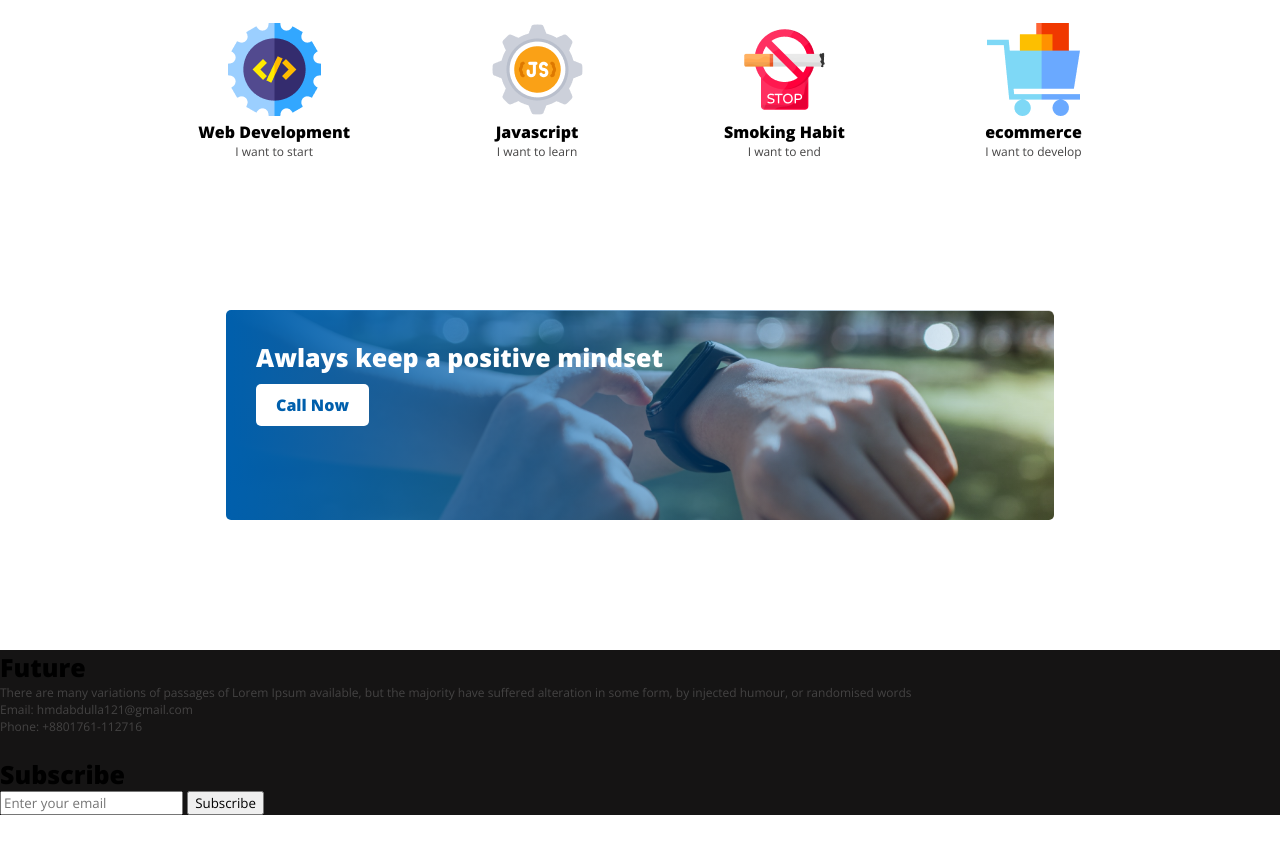
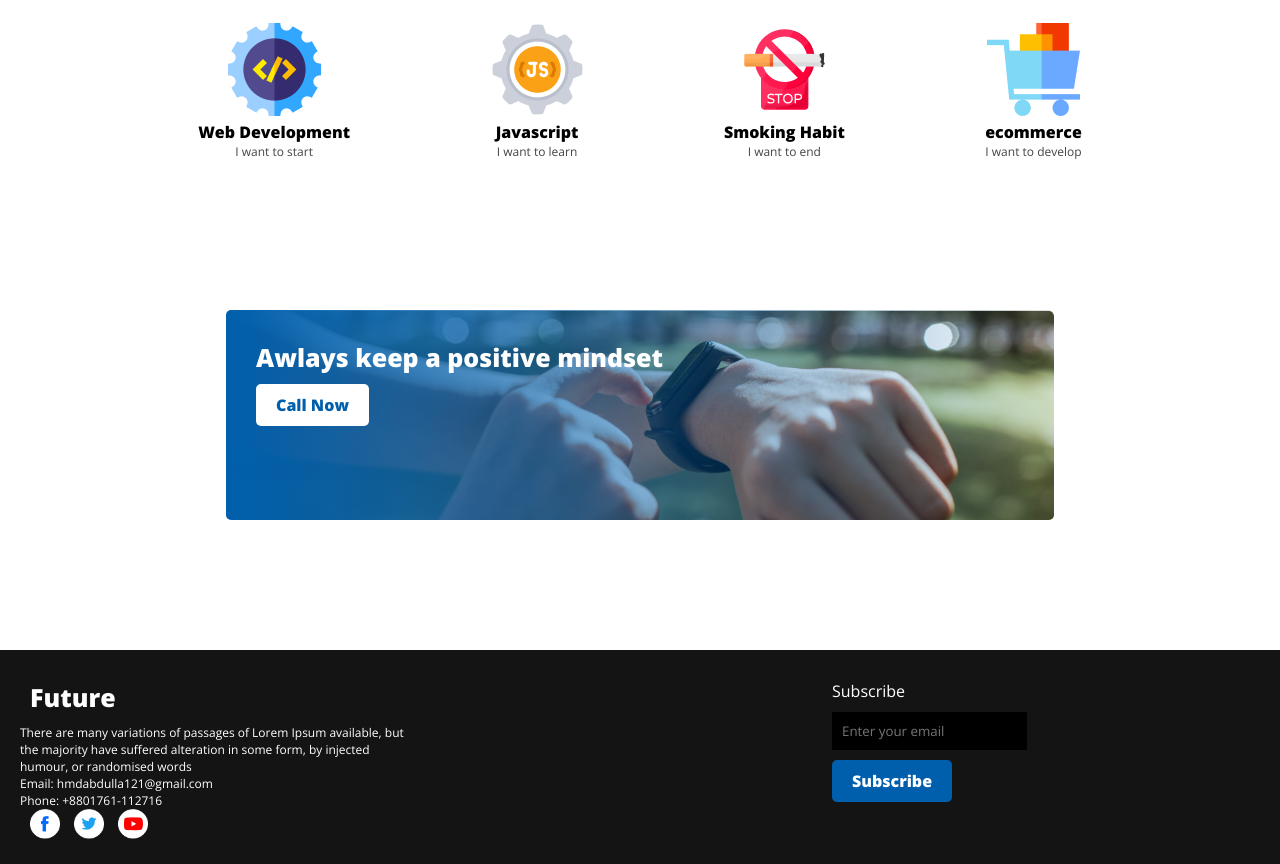
Before and after one commit to AbdullaAlMamun121/assignment-1, a plain HTML site: page index.html in a window 1280 px wide. Shown: the part 2301-3165 px from the top of the page. Before the commit the page ends 3116 px from the top, so only its background shows below. Drawn offline with nearby package versions, Linux system fonts and the light colour scheme.

Commit message:
finish maybe

```diff
--- a/css/style.css
+++ b/css/style.css
@@ -186,6 +186,52 @@ p{
     margin-bottom: 10px;
 }
 /* positive-mind section end */
+/* Footer section */
 .future-section{
+    width: 100%;
     background-color: #151414;
+    display: flex;
 }
+.future-content{
+    width: 30%;
+    margin: 20px;
+}
+.future h3{
+    color: white;
+    padding: 10px;
+}
+.future p{
+    color: white;
+}
+.icon img{
+    width: 30px;
+    height: 30px;
+    margin-left: 10px;
+}
+.subscribe{
+    width: 30%;
+   position: absolute;
+   right: 5%;
+   padding-top: 30px;
+}
+.subscribe h3{
+    color: white;
+    font-weight: 100;
+    font-size: 16px;
+}
+.subscribe input{
+    padding: 10px 10px;
+    display: block;
+    margin: 10px 0;
+    background-color: black;
+    border: 0;
+}
+.btn-diff{
+    background-color: #005FAC;
+    padding: 10px 20px;
+    color: white;
+    font-weight: 700;
+    font-size: 16px;
+    border: 0;
+    border-radius: 5px;
+}
--- a/index.html
+++ b/index.html
@@ -64,10 +64,10 @@
                 <div class="client-area">
                     <div class="client-image-area">
                         <div class="client-img">
-                            <img src="#" alt="">
+                            <img src="images/client/client-2.jpg" alt="">
                         </div>
                         <div class="client-img">
-                            <img src="#" alt="">
+                            <img src="images/client/client-3.jpg" alt="">
                         </div>
                     </div>
 
@@ -136,16 +136,16 @@
                <p>Phone: +8801761-112716</p>
             </div>
             <div class="icon">
-                <img src="#" alt="">
-                <img src="#" alt="">
-                <img src="#" alt="">
+                <img src="images/icons/fb.png" alt="">
+                <img src="images/icons/twitter.png" alt="">
+                <img src="images/icons/youtube.png" alt="">
             </div>
         </div>
             <div class="subscribe">
                 <h3>Subscribe</h3>
                 <form action="">
                     <input type="email" placeholder="Enter your email">
-                    <button>Subscribe</button>
+                    <button class="btn-diff">Subscribe</button>
                 </form>
             </div>
         </section>
```
Also changed, not shown: images/client/client-1.jpg (added), images/client/client-2.jpg (added), images/client/client-3.jpg (added).
